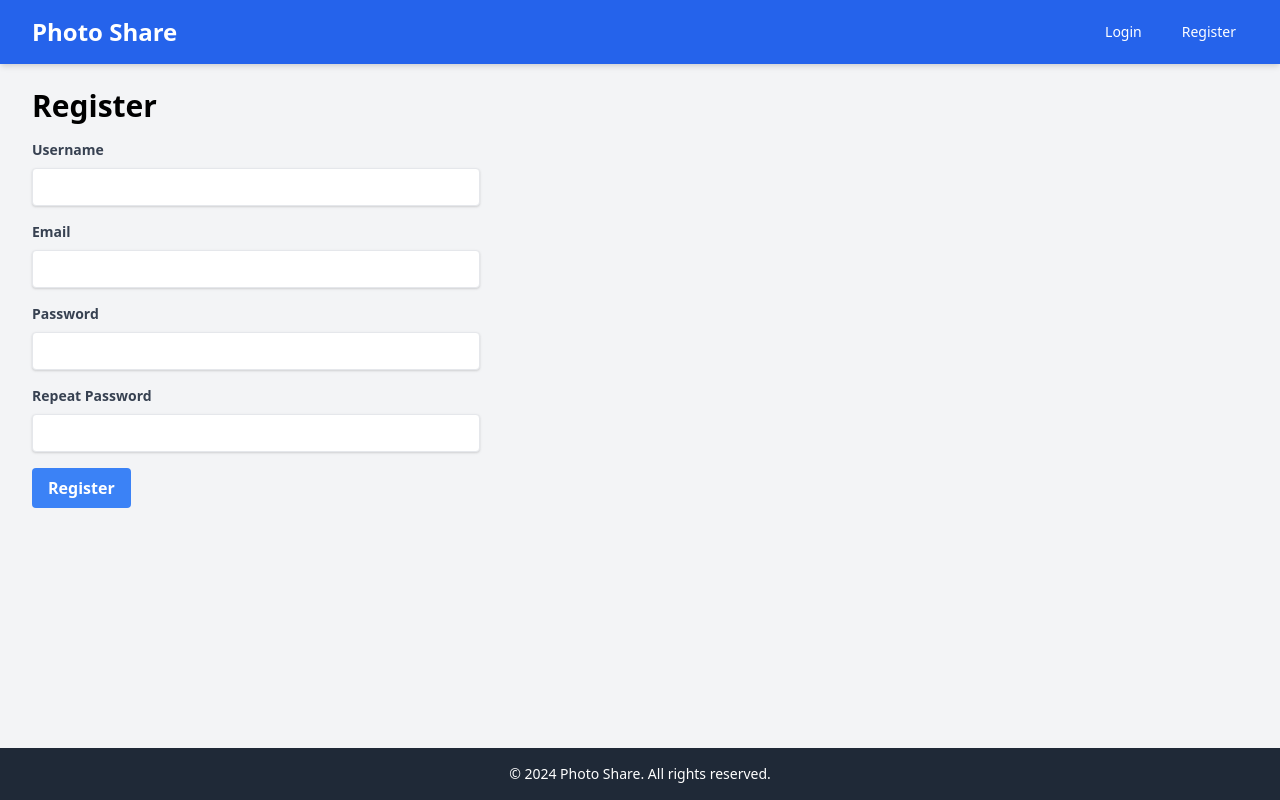
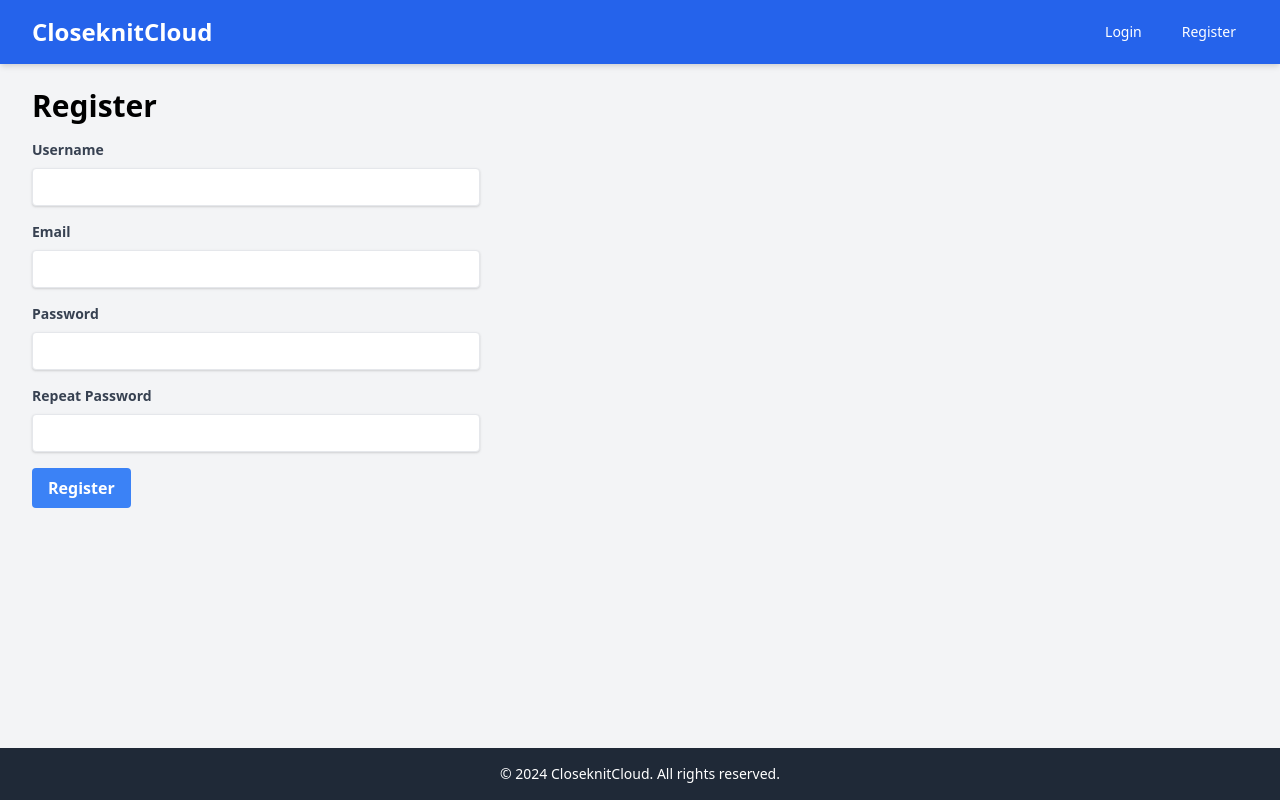
Before and after one commit to nltoosicks/CloseknitCloud, a Flask app: page /register in a window 1280 px wide. Run offline with Flask 3, Linux system fonts and the light colour scheme.

Commit message:
refactor: Update website name from "Photo Share" to "CloseknitCloud"

```diff
--- a/app/templates/base.html
+++ b/app/templates/base.html
@@ -3,7 +3,7 @@
 <head>
     <meta charset="UTF-8">
     <meta name="viewport" content="width=device-width, initial-scale=1.0">
-    <title>{% block title %}Photo Share{% endblock %}</title>
+    <title>{% block title %}CloseknitCloud{% endblock %}</title>
     <link href="https://cdn.jsdelivr.net/npm/tailwindcss@2.2.19/dist/tailwind.min.css" rel="stylesheet">
 </head>
 <body class="bg-gray-100 min-h-screen flex flex-col">
@@ -11,7 +11,7 @@
         <div class="max-w-7xl mx-auto px-4 sm:px-6 lg:px-8">
             <div class="flex justify-between h-16">
                 <div class="flex-shrink-0 flex items-center">
-                    <a href="{{ url_for('main.index') }}" class="text-white text-2xl font-bold">Photo Share</a>
+                    <a href="{{ url_for('main.index') }}" class="text-white text-2xl font-bold">CloseknitCloud</a>
                 </div>
                 <div class="flex items-center">
                     {% if current_user.is_authenticated %}
@@ -44,7 +44,7 @@
 
     <footer class="bg-gray-800 text-white py-4">
         <div class="max-w-7xl mx-auto px-4 sm:px-6 lg:px-8">
-            <p class="text-center text-sm">&copy; 2024 Photo Share. All rights reserved.</p>
+            <p class="text-center text-sm">&copy; 2024 CloseknitCloud. All rights reserved.</p>
         </div>
     </footer>
 </body>
```
